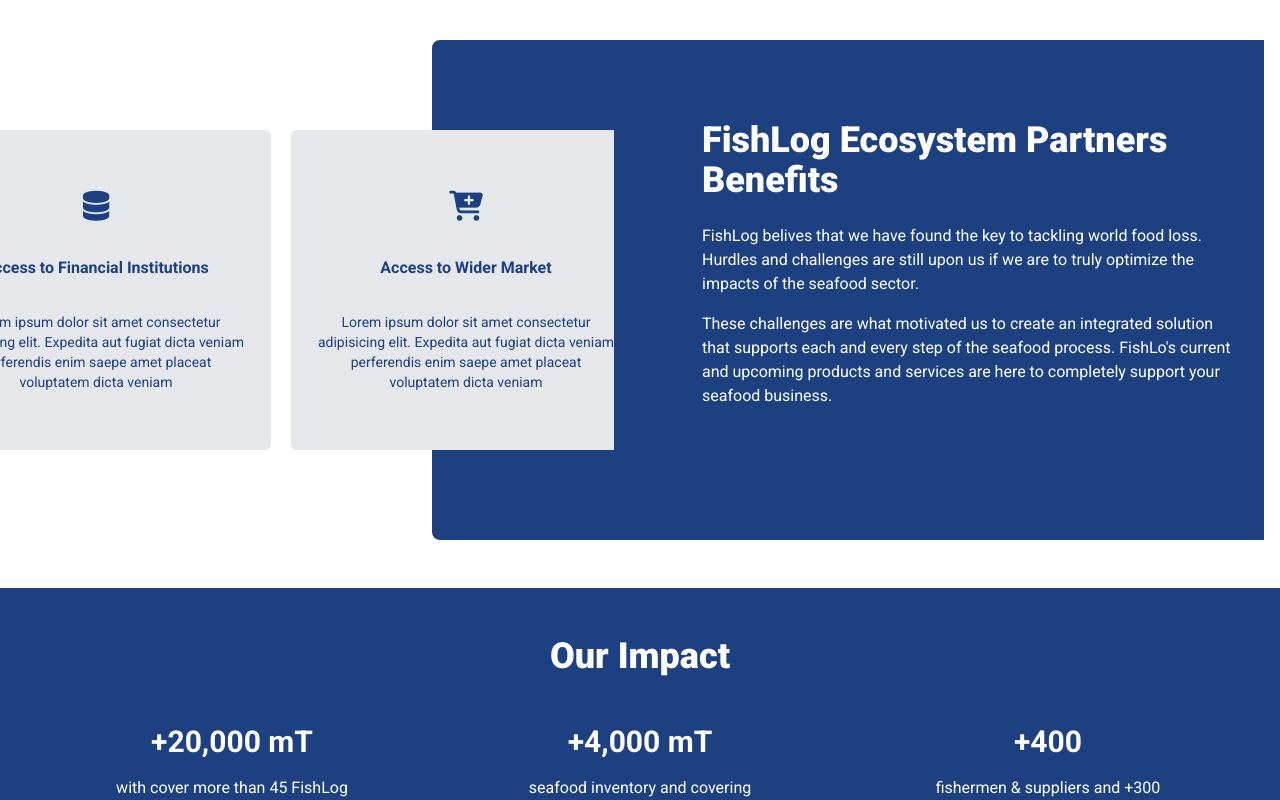
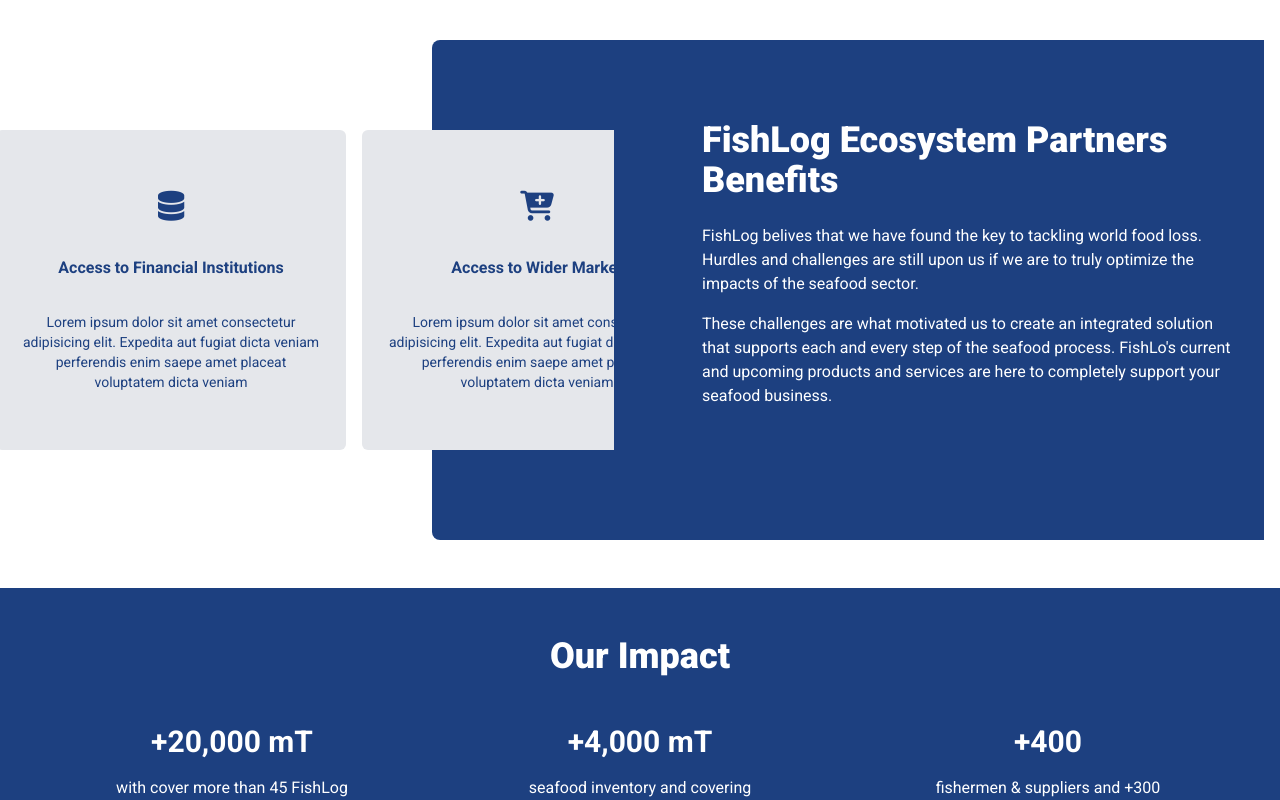
Before and after one commit to rezkitr/fishlog-test, a React (Create React App) app: page / in a window 1280 px wide. Shown: the part 1020-1820 px from the top of the page. Built offline with nearby package versions, Linux system fonts and the light colour scheme.

Commit message:
change slider library

```diff
--- a/package.json
+++ b/package.json
@@ -8,8 +8,9 @@
     "@testing-library/user-event": "^13.5.0",
     "react": "^18.2.0",
     "react-dom": "^18.2.0",
-    "react-responsive-carousel": "^3.2.23",
     "react-scripts": "5.0.1",
+    "react-slick": "^0.29.0",
+    "slick-carousel": "^1.8.1",
     "web-vitals": "^2.1.4"
   },
   "scripts": {
--- a/src/components/CarouselWrapper.js
+++ /dev/null
@@ -1,21 +0,0 @@
-import { Carousel } from "react-responsive-carousel";
-
-const CarouselWrapper = ({ children, ...props }) => {
-    return (
-        <Carousel
-            autoPlay
-            interval={2000}
-            showArrows={false}
-            showStatus={false}
-            showIndicators={false}
-            showThumbs={false}
-            swipeable={false}
-            infiniteLoop
-            {...props}
-        >
-            {children}
-        </Carousel>
-    );
-};
-
-export default CarouselWrapper;
--- a/src/components/CompanionSection/index.js
+++ b/src/components/CompanionSection/index.js
@@ -1,4 +1,5 @@
-import CarouselWrapper from "../CarouselWrapper";
+import React from "react";
+import SliderWrapper from "../SliderWrapper";
 import SlideItem from "./SlideItem";
 
 const CompanionSection = () => {
@@ -6,15 +7,15 @@
         <div className="bg-gray-200 pt-12 pb-16">
             <h1 className="font-bold text-3xl text-center">Our Companion</h1>
             <div className="mt-14">
-                <CarouselWrapper centerMode centerSlidePercentage={25}>
+                <SliderWrapper slidesToShow={3} slidesToScroll={1} centerMode>
                     <SlideItem imageSrc="https://www.logo.wine/a/logo/Coca-Cola/Coca-Cola-Logo.wine.svg" />
                     <SlideItem imageSrc="https://purepng.com/public/uploads/large/purepng.com-ebay-logologobrand-logoiconslogos-251519938326w1a5t.png" />
                     <SlideItem imageSrc="https://purepng.com/public/uploads/large/purepng.com-fedex-logologobrand-logoiconslogos-251519939539h7rji.png" />
-                    <SlideItem imageSrc="https://assets.stickpng.com/images/5cb77367a7c7755bf004c0f4.png"/>
-                    <SlideItem imageSrc="https://upload.wikimedia.org/wikipedia/commons/thumb/7/7b/Nabati_brand_logo.svg/2560px-Nabati_brand_logo.svg.png"/>
-                    <SlideItem imageSrc="https://1000logos.net/wp-content/uploads/2017/03/Levis-Logo.png"/>
-                    <SlideItem imageSrc="https://storage.googleapis.com/pr-newsroom-wp/1/2018/11/Spotify_Logo_CMYK_Black.png"/>
-                </CarouselWrapper>
+                    <SlideItem imageSrc="https://assets.stickpng.com/images/5cb77367a7c7755bf004c0f4.png" />
+                    <SlideItem imageSrc="https://upload.wikimedia.org/wikipedia/commons/thumb/7/7b/Nabati_brand_logo.svg/2560px-Nabati_brand_logo.svg.png" />
+                    <SlideItem imageSrc="https://1000logos.net/wp-content/uploads/2017/03/Levis-Logo.png" />
+                    <SlideItem imageSrc="https://storage.googleapis.com/pr-newsroom-wp/1/2018/11/Spotify_Logo_CMYK_Black.png" />
+                </SliderWrapper>
             </div>
         </div>
     );
--- a/src/components/FeatureSection/SlideItem.js
+++ b/src/components/FeatureSection/SlideItem.js
@@ -1,9 +1,9 @@
 const SlideItem = ({ title, iconClass }) => {
     return (
-        <div className="bg-gray-200 w-[350px] h-80 px-6 flex flex-col items-center justify-center text-main-blue rounded-md mx-2">
+        <div className="bg-gray-200 w-[350px] h-80 px-6 flex flex-col items-center justify-center text-main-blue rounded-md">
             <i className={`fa ${iconClass} mb-8 text-3xl`} aria-hidden="true" />
             <h5 className="font-semibold mb-8">{title}</h5>
-            <p className="text-sm">
+            <p className="text-sm text-center">
                 Lorem ipsum dolor sit amet consectetur adipisicing elit.
                 Expedita aut fugiat dicta veniam perferendis enim saepe amet
                 placeat voluptatem dicta veniam
--- a/src/components/FeatureSection/SlidesContent.js
+++ b/src/components/FeatureSection/SlidesContent.js
@@ -1,12 +1,11 @@
-import CarouselWrapper from "../CarouselWrapper";
+import SliderWrapper from "../SliderWrapper";
 import SlideItem from "./SlideItem";
 
 const SlidesContent = () => {
     return (
         <div className="w-[48%] 2xl:w-[43%] h-full absolute left-0 z-10 flex items-center">
-            <div className="w-full relative overflow-hidden">
-                <div className="relative right-8 w-[1000px] lg:">
-                    <CarouselWrapper centerMode centerSlidePercentage={37}>
+            <div className="w-full">
+                <SliderWrapper>
                     <SlideItem
                         title="Business partners management"
                         iconClass="fa-user-circle"
@@ -19,8 +18,7 @@
                         title="Access to Wider Market"
                         iconClass="fa-cart-plus"
                     />
-                    </CarouselWrapper>
-                </div>
+                </SliderWrapper>
             </div>
         </div>
     );
--- /dev/null
+++ b/src/components/SliderWrapper.js
@@ -0,0 +1,18 @@
+import React from "react";
+import Slider from "react-slick";
+
+const SliderWrapper = ({ children, ...props }) => {
+    return (
+        <Slider
+            dots={false}
+            arrows={false}
+            autoplaySpeed={2000}
+            autoplay
+            {...props}
+        >
+            {children}
+        </Slider>
+    );
+};
+
+export default SliderWrapper;
--- /dev/null
+++ b/src/components/TestSlider.js
@@ -0,0 +1,36 @@
+import React from "react";
+import Slider from "react-slick";
+
+const TestSlider = () => {
+    const settings = {
+        dots: true,
+        infinite: true,
+        speed: 500,
+        slidesToShow: 1,
+        slidesToScroll: 1,
+    };
+    return (
+        <Slider {...settings}>
+            <div>
+                <h3>1</h3>
+            </div>
+            <div>
+                <h3>2</h3>
+            </div>
+            <div>
+                <h3>3</h3>
+            </div>
+            <div>
+                <h3>4</h3>
+            </div>
+            <div>
+                <h3>5</h3>
+            </div>
+            <div>
+                <h3>6</h3>
+            </div>
+        </Slider>
+    );
+};
+
+export default TestSlider;
--- a/src/index.css
+++ b/src/index.css
@@ -5,3 +5,8 @@
 body {
     font-family: "Roboto", sans-serif;
 }
+
+.slick-slide {
+    width: fit-content !important;
+    margin: 0 8px !important;
+}
--- a/src/index.js
+++ b/src/index.js
@@ -1,7 +1,8 @@
 import React from "react";
 import ReactDOM from "react-dom/client";
 import "./index.css";
-import "react-responsive-carousel/lib/styles/carousel.min.css";
+import "slick-carousel/slick/slick.css";
+import "slick-carousel/slick/slick-theme.css";
 import App from "./App";
 
 const root = ReactDOM.createRoot(document.getElementById("root"));
```
Also changed, not shown: 1 other file (tests, documents, lock files or other folders). Lines whose indentation alone changed are shown as unchanged.
